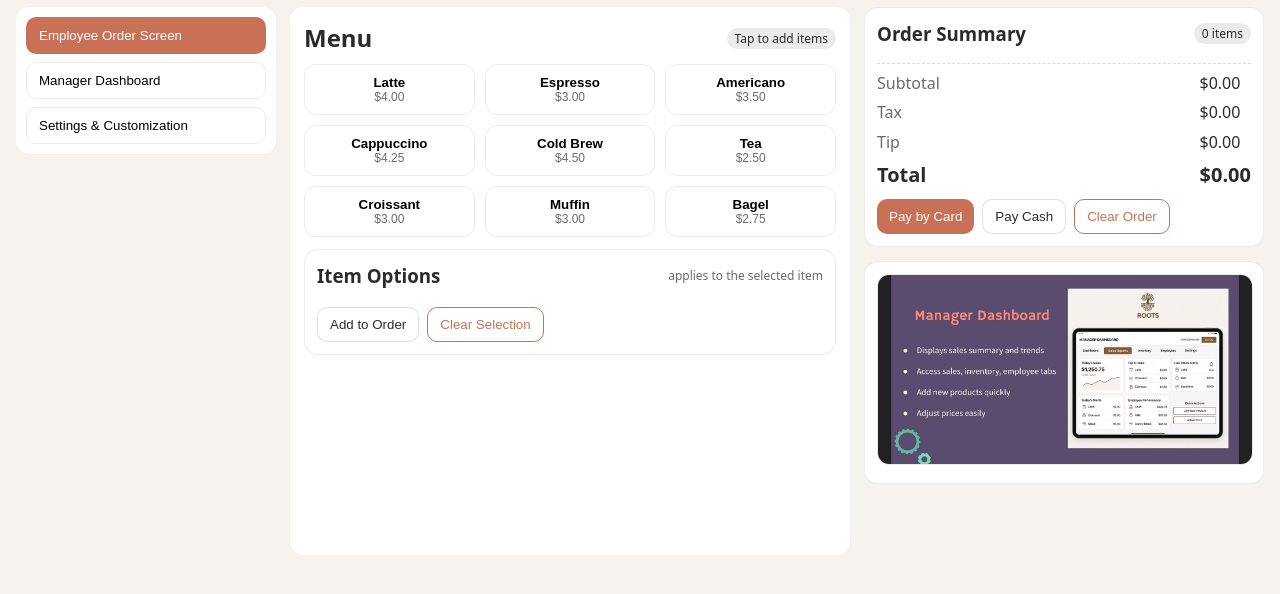
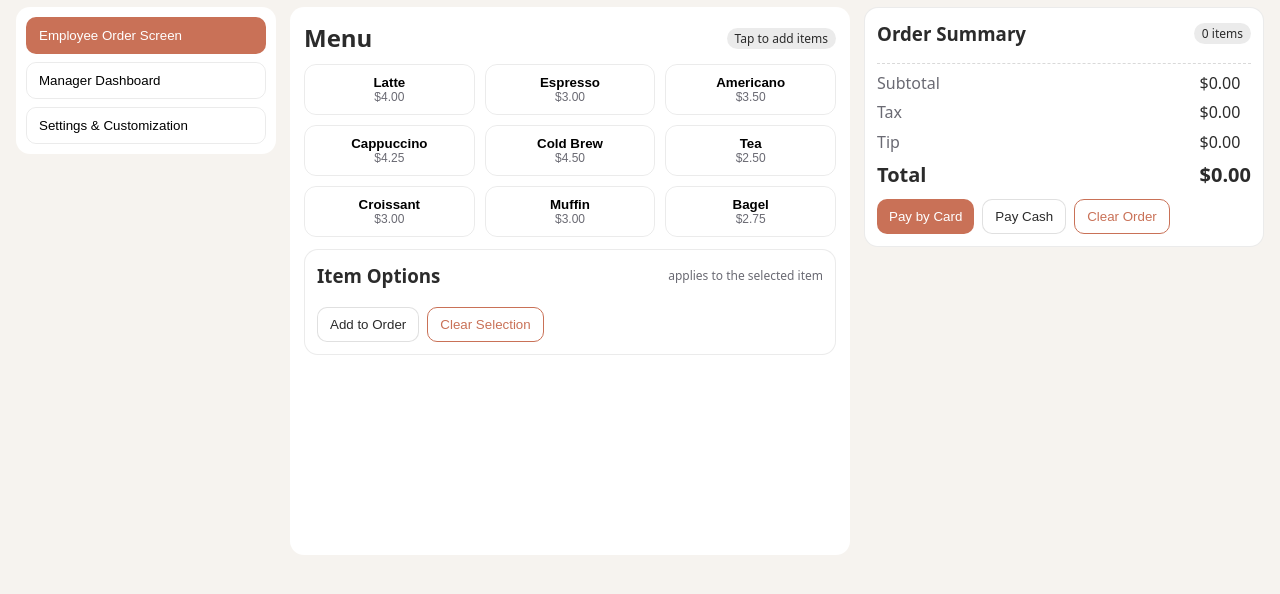
Before and after one commit to idhgyu/Roots-POS-System, a plain HTML site: page index.html in a window 1280 px wide. Shown: the part 76-670 px from the top of the page. Drawn offline with Linux system fonts and the light colour scheme.

Commit message:
Remove manager dashboard image

```diff
--- a/index.html
+++ b/index.html
@@ -107,7 +107,6 @@
       </div>
       <div id="receipt" class="receipt hidden"></div>
     </div>
-    <div class="card imgwrap"><img src="0A2D3799-B562-473C-9721-F096D1B95664.jpeg" alt="Manager slide"></div>
   </aside>
 
   <!-- MANAGER VIEW -->
```
